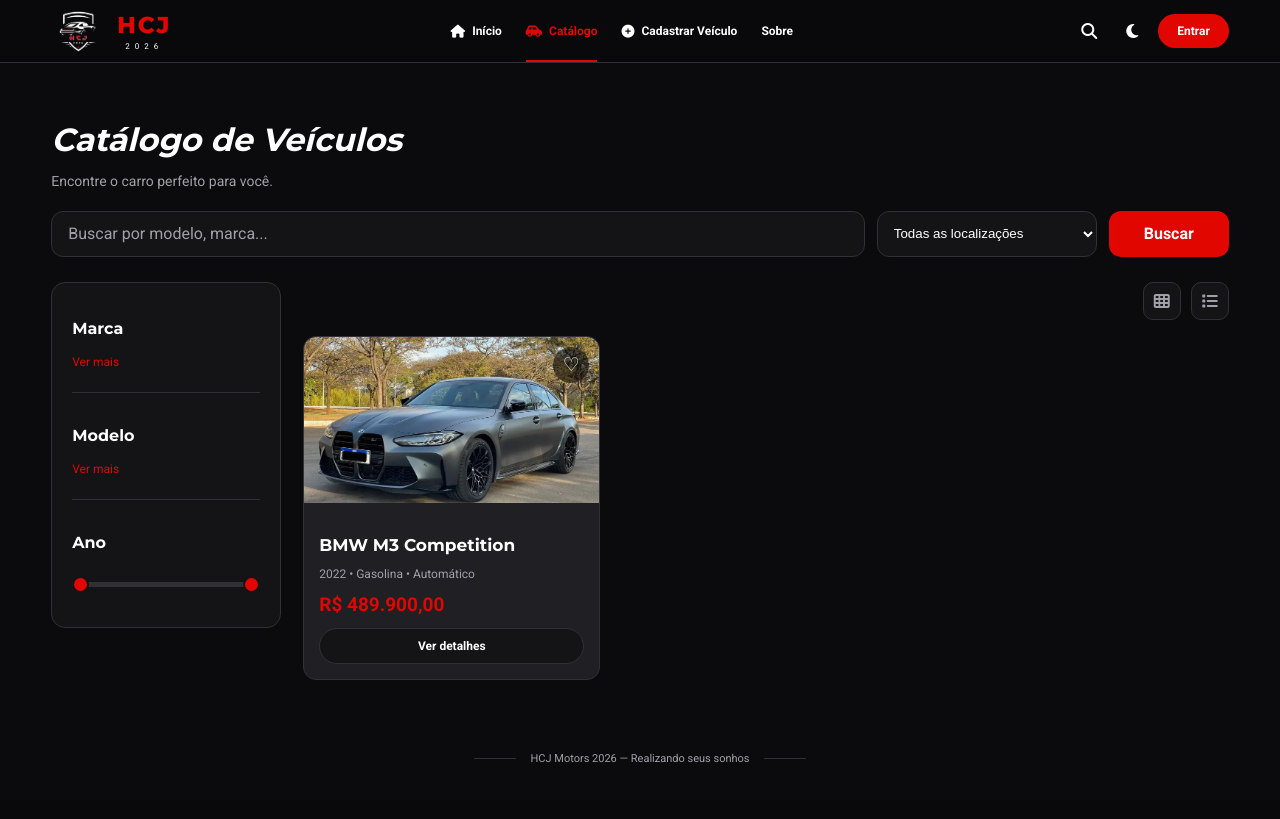
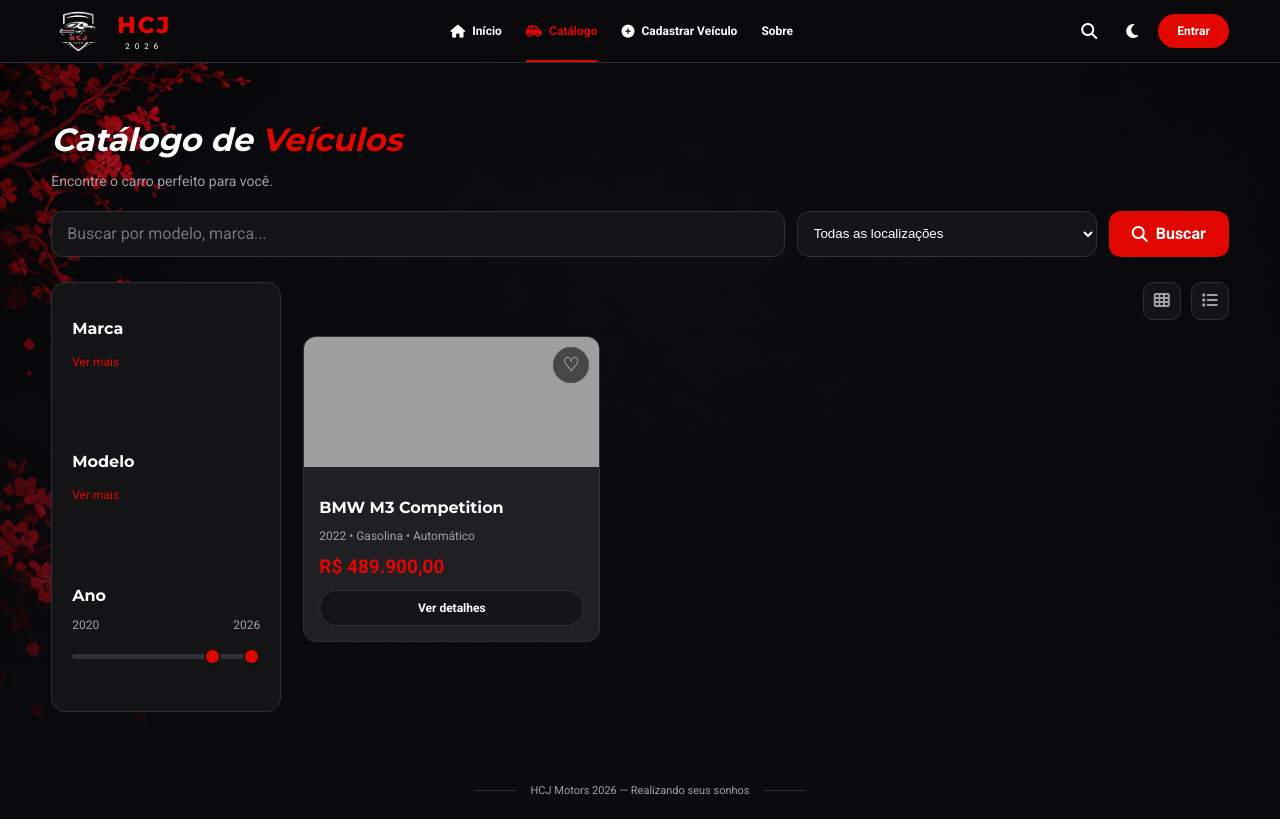
Before and after one commit to JNN2/HCJ-Project-de-concessionria-carro, a Flask app: page /catalogo in a window 1280 px wide. Before the commit the page ends 763 px from the top, so only its background shows below. Run offline with Flask 3, Linux system fonts and the light colour scheme; grey boxes are pictures that could not be loaded.

Commit message:
feat: finalizar estilização do catálogo

```diff
--- a/static/css/catalogo.css
+++ b/static/css/catalogo.css
@@ -1,17 +1,28 @@
-
-/* ==========================================
-   CATÁLOGO DE VEÍCULOS
-========================================== */
-
 .catalogo {
     padding: 30px 0 50px;
     color: var(--text);
+    background-color: var(--bg);
+    background-position: center;
+    background-size: cover;
+    background-repeat: no-repeat;
 }
 
+/* Fundo dos temas */
+[data-theme="dark"] .catalogo {
+    background-image:
+        linear-gradient(rgba(11, 11, 13, 0.35), rgba(11, 11, 13, 0.75)),
+        url("../images/cadastro-dark.png");
+}
+[data-theme="light"] .catalogo {
+    background-image:
+        linear-gradient(rgba(250, 248, 252, 0.35), rgba(250, 248, 252, 0.75)),
+        url("../images/cadastro-light.png");
+}
+
+/* Título */
 .catalogo h1 {
     font-family: var(--font-title);
     font-size: 32px;
-    font-weight: bold;
     font-style: italic;
     margin-bottom: 8px;
 }
@@ -26,25 +37,18 @@
     margin-bottom: 22px;
 }
 
-/* ==========================================
-   PESQUISA SUPERIOR
-========================================== */
-
+/* Pesquisa superior */
 .form-busca {
     display: grid;
-    grid-template-columns: minmax(0, 1fr) 220px 120px;
+    grid-template-columns: minmax(0, 1fr) 300px 120px;
     gap: 12px;
     margin-bottom: 25px;
-    align-items: center;
 }
 
-.form-busca > input {
-    grid-column: 1;
-    grid-row: 1;
+.form-busca input {
     width: 100%;
-    min-width: 0;
     height: 46px;
-    padding: 0 16px;
+    padding: 0 15px;
     background: var(--surface);
     color: var(--text);
     border: 1px solid var(--border);
@@ -52,21 +56,15 @@
     outline: none;
 }
 
-.form-busca > input:focus {
+.form-busca input:focus {
     border-color: var(--primary);
 }
 
-.form-busca > input::placeholder {
-    color: var(--text-muted-current);
+.form-busca .filtros {
+    width: 100%;
 }
 
-.filtros {
-    grid-column: 2;
-    grid-row: 1;
-    min-width: 0;
-}
-
-.filtros select {
+.form-busca select {
     width: 100%;
     height: 46px;
     padding: 0 12px;
@@ -74,19 +72,14 @@
     color: var(--text);
     border: 1px solid var(--border);
     border-radius: 12px;
-    outline: none;
-    transition: var(--transition);
 }
 
-.filtros select:hover {
-    border-color: var(--primary);
-}
-
-.form-busca > button {
-    grid-column: 3;
-    grid-row: 1;
+.form-busca button {
+    display: flex;
+    align-items: center;
+    justify-content: center;
+    gap: 8px;
     height: 46px;
-    padding: 0 15px;
     background: var(--primary);
     color: #fff;
     border: none;
@@ -96,80 +89,49 @@
     transition: var(--transition);
 }
 
-.form-busca > button:hover {
+.form-busca button:hover {
     background: var(--primary-hover);
 }
 
-/* ==========================================
-   LAYOUT PRINCIPAL
-========================================== */
-
+/* Organização principal do catálogo */
 .catalogo-layout {
     display: grid;
-    grid-template-columns: 230px minmax(0, 1fr);
+    grid-template-columns: 230px 1fr;
+    align-items: stretch;
     gap: 22px;
-    align-items: start;
 }
 
 .catalogo-sidebar {
-    min-width: 0;
+    display: flex;
+    flex-direction: column;
+    justify-content: space-between;
+    min-height: 430px;
     padding: 20px;
     background: var(--surface);
     border: 1px solid var(--border);
     border-radius: 14px;
-    height: fit-content;
 }
 
 .catalogo-conteudo {
     min-width: 0;
-    width: 100%;
 }
 
-/* ==========================================
-   FILTROS DA SIDEBAR
-========================================== */
-
+/* Sidebar do catálogo */
 .filtro-grupo {
     margin-bottom: 22px;
-}
-
-.filtro-grupo:last-child {
-    margin-bottom: 0;
-}
-
-.filtro-grupo + .filtro-grupo {
-    padding-top: 17px;
-    border-top: 1px solid var(--border);
 }
 
 .filtro-grupo h3 {
     font-family: var(--font-title);
     font-size: 16px;
-    font-weight: bold;
     margin-bottom: 13px;
-}
-
-/* Opções que vierem a ser exibidas */
-.filtro-grupo label {
-    display: flex;
-    align-items: center;
-    gap: 9px;
-    color: var(--text-muted-current);
-    font-size: 13px;
-    margin-bottom: 9px;
-    cursor: pointer;
-}
-
-.filtro-grupo label input {
-    accent-color: var(--primary);
-    cursor: pointer;
 }
 
 .filtro-grupo button {
     padding: 0;
     background: transparent;
+    color: var(--primary);
     border: none;
-    color: var(--primary);
     font-size: 12px;
     cursor: pointer;
     transition: var(--transition);
@@ -179,32 +141,39 @@
     color: var(--primary-hover);
 }
 
-/* ==========================================
-   FILTRO DE ANO
-   UMA TRILHA E DUAS BOLINHAS
-========================================== */
-
+/* Barra visual de ano */
 .filtro-ano {
-    position: relative;
-    height: 42px;
+    margin-top: 10px;
 }
 
-/* Linha única */
-.filtro-ano::before {
+.ano-valores {
+    display: flex;
+    justify-content: space-between;
+    color: var(--text-muted-current);
+    font-size: 12px;
+    margin-bottom: 12px;
+}
+
+.ano-controles {
+    position: relative;
+    height: 25px;
+}
+
+/* Linhas da barra (sendo única) */
+.ano-controles::before {
     content: "";
     position: absolute;
-    left: 0;
-    right: 0;
-    top: 17px;
+    top: 10px;
+    width: 100%;
     height: 5px;
     background: var(--border);
     border-radius: 10px;
 }
 
-/* Sobrepõe os dois controles */
-.filtro-ano input[type="range"] {
+/* Posicionamento dos dois controles (dois circulos) */
+.ano-controles input {
     position: absolute;
-    top: 7px;
+    top: 0;
     left: 0;
     width: 100%;
     height: 25px;
@@ -215,19 +184,20 @@
     -webkit-appearance: none;
 }
 
-/* Trilha transparente: a linha será desenhada uma só vez */
-.filtro-ano input[type="range"]::-webkit-slider-runnable-track {
+/* Linha transparente no Chrome e Edge */
+.ano-controles input::-webkit-slider-runnable-track {
     height: 5px;
     background: transparent;
 }
 
-.filtro-ano input[type="range"]::-moz-range-track {
+/* Linha transparente no Firefox */
+.ano-controles input::-moz-range-track {
     height: 5px;
     background: transparent;
 }
 
-/* Bolinha no Chrome e Edge */
-.filtro-ano input[type="range"]::-webkit-slider-thumb {
+/* Bolinhas no Chrome e Edge */
+.ano-controles input::-webkit-slider-thumb {
     width: 17px;
     height: 17px;
     margin-top: -6px;
@@ -236,12 +206,11 @@
     border-radius: 50%;
     cursor: pointer;
     pointer-events: auto;
-    appearance: none;
     -webkit-appearance: none;
 }
 
-/* Bolinha no Firefox */
-.filtro-ano input[type="range"]::-moz-range-thumb {
+/* Bolinhas no Firefox */
+.ano-controles input::-moz-range-thumb {
     width: 13px;
     height: 13px;
     background: var(--primary);
@@ -265,9 +231,6 @@
 .catalogo-visualizacao button {
     width: 38px;
     height: 38px;
-    display: flex;
-    justify-content: center;
-    align-items: center;
     background: var(--surface);
     border: 1px solid var(--border);
     border-radius: 10px;
@@ -281,21 +244,14 @@
     border-color: var(--primary);
 }
 
-/* ==========================================
-   GRID DOS VEÍCULOS
-========================================== */
-
+/* Grade de veículos */
 .catalogo-veiculos {
     display: grid;
-    grid-template-columns: repeat(3, minmax(0, 1fr));
+    grid-template-columns: repeat(3, 1fr);
     gap: 17px;
-    align-items: start;
 }
 
-/* ==========================================
-   CARDS DOS VEÍCULOS
-========================================== */
-
+/* Cards */
 .veiculo-card {
     min-width: 0;
     overflow: hidden;
@@ -310,15 +266,12 @@
     border-color: var(--primary);
 }
 
-/* ==========================================
-   IMAGEM DO VEÍCULO
-========================================== */
-
+/* Imagem veículo */
 .veiculo-imagem {
+    position: relative;
     width: 100%;
-    aspect-ratio: 16 / 9;
+    height: 130px;
     overflow: hidden;
-    position: relative;
     background: var(--surface);
 }
 
@@ -327,50 +280,35 @@
     height: 100%;
     object-fit: cover;
     display: block;
-    transition: var(--transition);
 }
 
-.veiculo-card:hover .veiculo-imagem img {
-    transform: scale(1.04);
-}
-
-/* ==========================================
-   FAVORITO
-========================================== */
-
+/* Favorito */
 .favorito {
     position: absolute;
     top: 10px;
     right: 10px;
     width: 36px;
     height: 36px;
-    display: flex;
-    align-items: center;
-    justify-content: center;
+    background: rgba(0, 0, 0, 0.55);
+    color: #fff;
     border: none;
     border-radius: 50%;
-    background: rgba(0, 0, 0, 0.55);
-    color: #fff;
+    font-size: 19px;
     cursor: pointer;
-    font-size: 19px;
-    transition: var(--transition);
 }
 
 .favorito:hover {
     color: var(--primary);
 }
 
-/* ==========================================
-   INFORMAÇÕES DO VEÍCULO
-========================================== */
-
+/* Informações dos veículos */
 .veiculo-info {
     padding: 15px;
 }
 
 .veiculo-info h3 {
     font-family: var(--font-title);
-    font-size: 17px;
+    font-size: 16px;
     margin-bottom: 10px;
 }
 
@@ -404,77 +341,68 @@
 
 .veiculo-info a:hover {
     background: var(--primary);
+    color: #fff;
     border-color: var(--primary);
-    color: #fff;
 }
 
-/* ==========================================
-   CATÁLOGO VAZIO
-========================================== */
-
+/* Catálogo vazio */
 .catalogo-veiculos > p {
     grid-column: 1 / -1;
     padding: 35px 20px;
     background: var(--card);
+    color: var(--text-muted-current);
     border: 1px solid var(--border);
     border-radius: 12px;
-    color: var(--text-muted-current);
     text-align: center;
 }
 
-/* ==========================================
-   RESPONSIVIDADE - TABLET
-========================================== */
+/* Para que o css identifique a ordem das opções da parte de cima */
+.form-busca > input {
+    grid-column: 1;
+    grid-row: 1;
+}
 
+.form-busca .filtros {
+    grid-column: 2;
+    grid-row: 1;
+}
+
+.form-busca button {
+    grid-column: 3;
+    grid-row: 1;
+}
+
+/* Tablet */
 @media (max-width: 1000px) {
-
     .catalogo-layout {
-        grid-template-columns: 210px minmax(0, 1fr);
+        grid-template-columns: 210px 1fr;
     }
 
     .catalogo-veiculos {
-        grid-template-columns: repeat(2, minmax(0, 1fr));
+        grid-template-columns: repeat(2, 1fr);
     }
-
 }
 
-/* ==========================================
-   RESPONSIVIDADE - TELAS MENORES
-========================================== */
-
+/* Telas menores */
 @media (max-width: 750px) {
-
     .catalogo-layout {
         grid-template-columns: 1fr;
     }
 
     .catalogo-sidebar {
+        min-height: 0;
         display: grid;
-        grid-template-columns: repeat(2, minmax(0, 1fr));
-        gap: 18px;
+        grid-template-columns: repeat(3, 1fr);
+        gap: 15px;
     }
 
     .filtro-grupo {
         margin-bottom: 0;
     }
-
-    .filtro-grupo:last-child {
-        grid-column: 1 / -1;
-    }
-
-    .filtro-grupo + .filtro-grupo {
-        border-top: none;
-        padding-top: 0;
-    }
-
 }
 
-/* ==========================================
-   RESPONSIVIDADE - CELULAR
-========================================== */
-
+/* Celular */
 @media (max-width: 550px) {
-
     .catalogo {
         padding: 20px 0 35px;
     }
--- a/templates/catalogo.html
+++ b/templates/catalogo.html
@@ -6,16 +6,15 @@
 HCJ Motors | Catálogo de Veículos
 {% endblock %}
 {% block content %}
-
 <section class="catalogo">
     <div class="container">
 
-        <h1>Catálogo de Veículos</h1>
+        <h1>Catálogo de <span>Veículos</span></h1>
         <p>Encontre o carro perfeito para você.</p>
 
     <form class="form-busca" method="GET">
             <input type="text" name="busca" placeholder="Buscar por modelo, marca...">
-            <button type="submit">Buscar</button>
+            <button type="submit"> <i class="fas fa-search"></i>Buscar</button>
 
         <div class="filtros">
             <select name="localizacao">
@@ -39,7 +38,14 @@ HCJ Motors | Catálogo de Veículos
                     <h3>Ano</h3>
 
                     <div class="filtro-ano">
-                        <input type="range" name="ano_minimo" max="2026" min="2000" value="2000">
+                        <div class="ano-valores">
+                            <span>2020</span>
+                            <span>2026</span>
+                        </div>
+                    </div>
+
+                    <div class="ano-controles">
+                        <input type="range" name="ano_minimo" min="2000" max="2026" value="2020">
                         <input type="range" name="ano_maximo" min="2000" max="2026" value="2026">
                     </div>
                 </div>
@@ -67,7 +73,8 @@ HCJ Motors | Catálogo de Veículos
                             <!-- Cartão de cada veículo -->
                             <div class="veiculo-card">
                                 <div class="veiculo-imagem">
-                                    <img src="{{ url_for('static', filename='images/' ~ veiculo.imagem) }}" alt="{{ veiculo.marca }} {{ veiculo.modelo }}" >
+                                    <img src="{{ url_for('static', filename='images:/' + veiculo.imagem)}}" alt="{{ veiculo.marca }} {{ veiculo.modelo }}">
+
                                     <button type="button" class="favorito">
                                         ♡
                                     </button>
@@ -76,9 +83,8 @@ HCJ Motors | Catálogo de Veículos
                                     <h3>{{ veiculo.marca }} {{ veiculo.modelo }}</h3>
                                     <p>{{ veiculo.ano }} • {{ veiculo.combustivel }} • {{ veiculo.transmissao }}</p>
                                     <p class="veiculo-preco">R$ {{ veiculo.preco }}</p>
-                                    <a href="{{ url_for('detalhes_veiculo', id=veiculo.id) }}">
-                                        Ver detalhes
-                                    </a>
+
+                                    <a href="#">Ver detalhes</a>
                                 </div>
                             </div>
                         {% endfor %}
```
Also changed, not shown: other parts of static/css/catalogo.css (+20 -22 lines).
